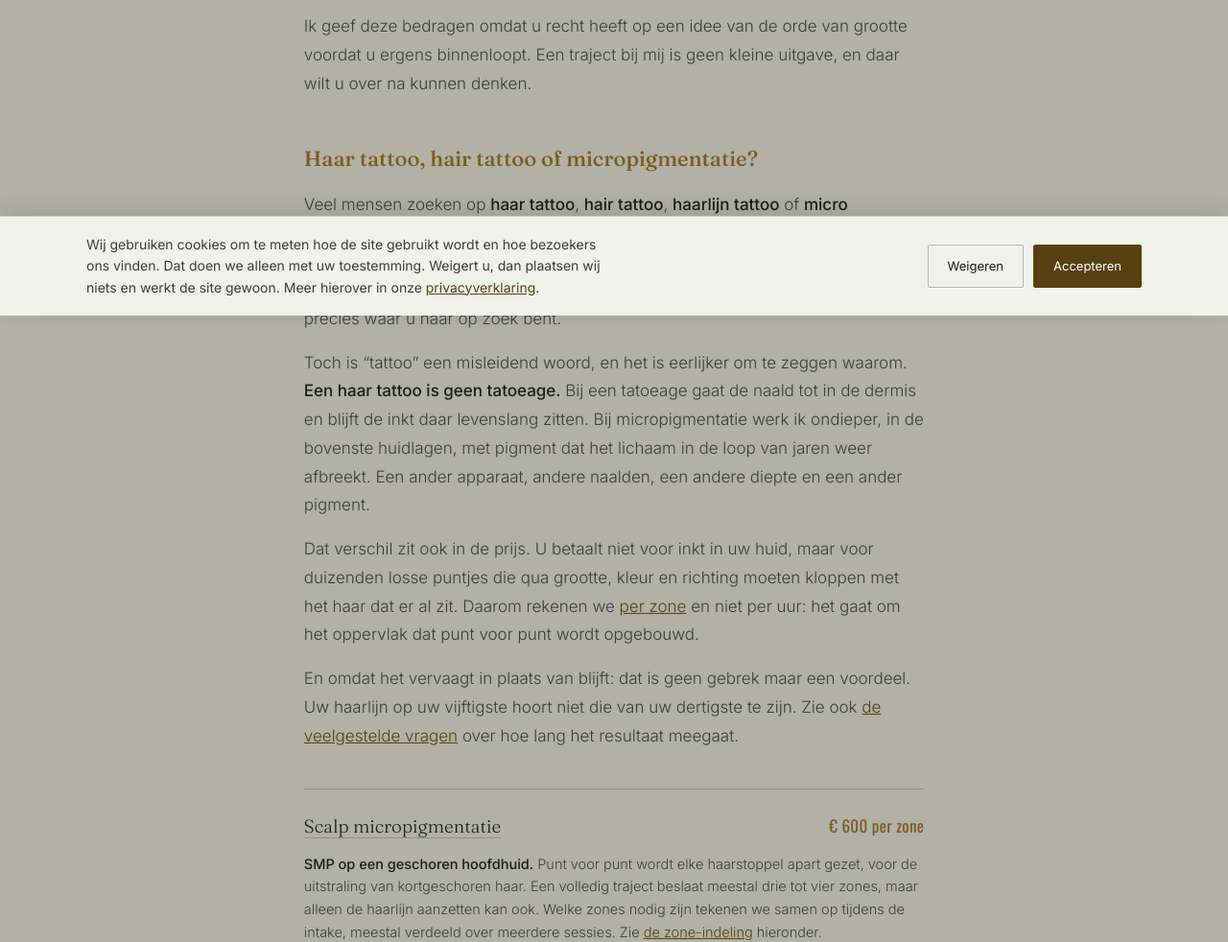
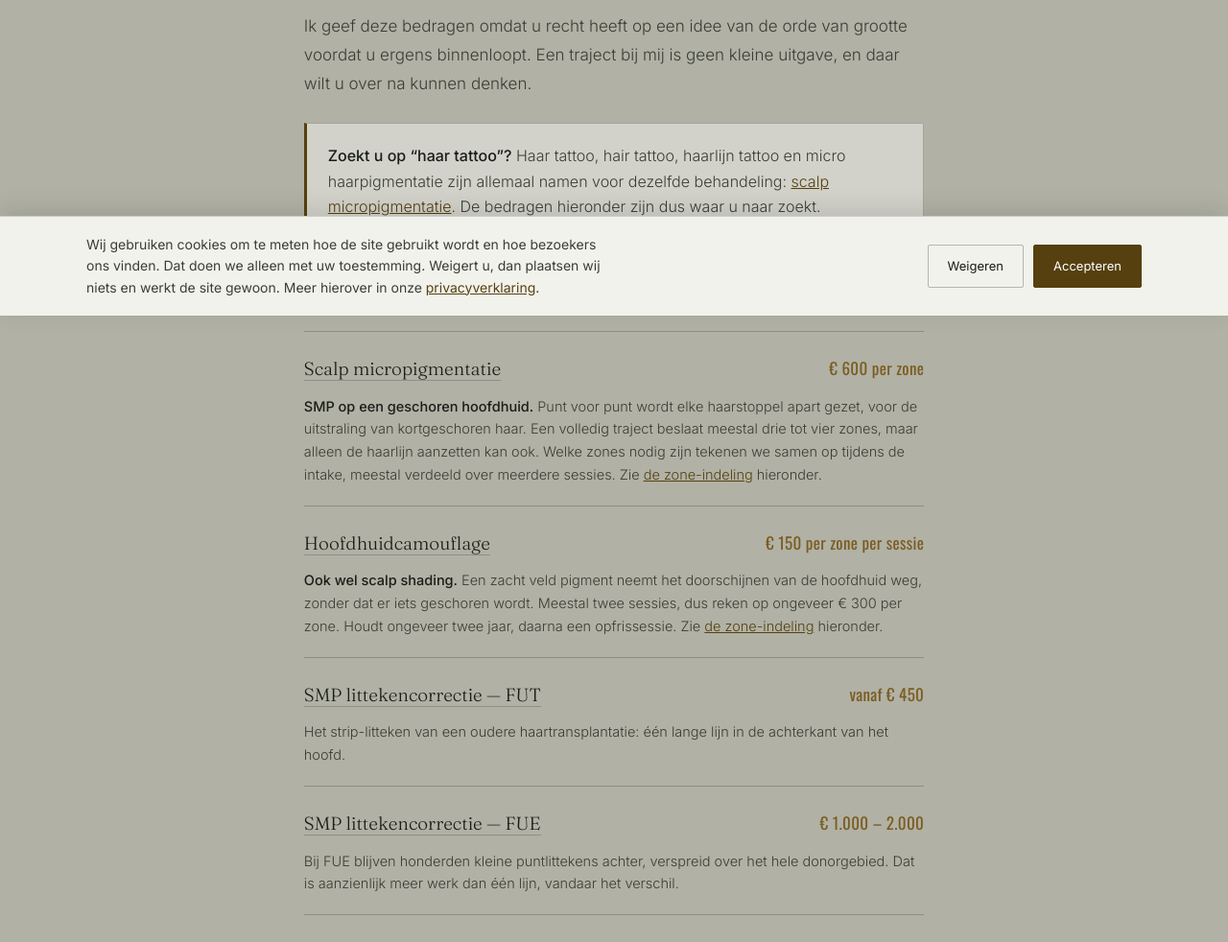
Before and after one commit to allendekoning-create/site-preview, a plain HTML site: page tarieven.html in a window 1280 px wide. Shown: the part 471-1453 px from the top of the page at 96% size. Drawn offline with nearby package versions, Linux system fonts and the light colour scheme.

Commit message:
Uitleg over de term haar tattoo naar de SMP-pagina, kader op tarieven
De tarievenpagina begon met vijf alinea's uitleg over SMP, boven alle
andere diensten. Dat hoort daar niet thuis en maakte de pagina zwaar.

- scalp-micropigmentatie.html: de volledige uitleg staat nu hier, onder
  een eigen kop met anker #haar-tattoo, direct na "Wat is scalp
  micropigmentatie precies?". Plus h2[id] scroll-margin-top, anders valt
  de kop achter de vaste header.
- tarieven.html: wat overblijft is een kader van vier regels op een
  lichtere achtergrond, dat de zoekwoorden vasthoudt en doorlinkt. Van
  ongeveer 340 naar 152 woorden boven de prijslijst.
- Diepte gecorrigeerd op aanwijzing van Allen: een tatoeage gaat tot
  diep in de dermis, tot in de reticulaire laag; micropigmentatie zit in
  de bovenste lagen van de dermis, de papillaire laag. Eerder stond er
  "bovenste huidlagen", wat als epidermis leest en dus onjuist is.

Co-Authored-By: Claude Opus 5 <noreply@anthropic.com>

```diff
--- a/tarieven.html
+++ b/tarieven.html
@@ -100,6 +100,11 @@
   /* De zone-indeling is voor beide hoofdhuidbehandelingen dezelfde, het bedrag
      per zone niet. Als doorlopende vetgedrukte zin las dat slecht: twee namen
      en twee bedragen door elkaar. Nu staat elk tarief onder zijn eigen kop. */
+  .kader{margin:26px 0 30px; padding:20px 22px 18px;
+         background:rgba(242,242,236,0.52); border:1px solid var(--line);
+         border-left:3px solid var(--gold);}
+  .kader p{margin:0; font-size:16px; line-height:1.65;}
+  .kader-noot{margin-top:10px !important; font-size:14.5px !important; color:var(--stone-dim);}
   .zone-prijs{display:grid; grid-template-columns:repeat(2,minmax(0,1fr)); gap:14px; margin:24px 0 22px;}
   .zone-prijs > div{padding:18px 20px 16px; background:rgba(242,242,236,0.42); border:1px solid var(--line);}
   .zone-prijs dt{
@@ -227,31 +232,15 @@
      voordat u ergens binnenloopt. Een traject bij mij is geen kleine uitgave, en daar
      wilt u over na kunnen denken.</p>
 
-  <h2 id="hoe-heet-het">Haar tattoo, hair tattoo of micropigmentatie?</h2>
-
-  <p>Veel mensen zoeken op <strong>haar tattoo</strong>, <strong>hair tattoo</strong>,
-     <strong>haarlijn tattoo</strong> of <strong>micro haarpigmentatie</strong>. Dat gaat
-     allemaal over dezelfde behandeling: de techniek die hier
-     <a href="scalp-micropigmentatie.html">scalp micropigmentatie</a> heet, afgekort SMP.
-     Zoekt u op &ldquo;haar tatoe&euml;ren kosten&rdquo;, dan bent u op de goede pagina
-     beland &mdash; de tarieven hieronder zijn precies waar u naar op zoek bent.</p>
-
-  <p>Toch is &ldquo;tattoo&rdquo; een misleidend woord, en het is eerlijker om te zeggen
-     waarom. <strong>Een haar tattoo is geen tatoeage.</strong> Bij een tatoeage gaat de
-     naald tot in de dermis en blijft de inkt daar levenslang zitten. Bij micropigmentatie
-     werk ik ondieper, in de bovenste huidlagen, met pigment dat het lichaam in de loop
-     van jaren weer afbreekt. Een ander apparaat, andere naalden, een andere diepte en een
-     ander pigment.</p>
-
-  <p>Dat verschil zit ook in de prijs. U betaalt niet voor inkt in uw huid, maar voor
-     duizenden losse puntjes die qua grootte, kleur en richting moeten kloppen met het haar
-     dat er al zit. Daarom rekenen we <a href="#zones">per zone</a> en niet per uur: het
-     gaat om het oppervlak dat punt voor punt wordt opgebouwd.</p>
-
-  <p>En omdat het vervaagt in plaats van blijft: dat is geen gebrek maar een voordeel.
-     Uw haarlijn op uw vijftigste hoort niet die van uw dertigste te zijn. Zie ook
-     <a href="veelgestelde-vragen.html">de veelgestelde vragen</a> over hoe lang het
-     resultaat meegaat.</p>
+  <aside class="kader">
+    <p><strong>Zoekt u op &ldquo;haar tattoo&rdquo;?</strong> Haar tattoo, hair tattoo,
+       haarlijn tattoo en micro haarpigmentatie zijn allemaal namen voor dezelfde
+       behandeling: <a href="scalp-micropigmentatie.html">scalp micropigmentatie</a>.
+       De bedragen hieronder zijn dus waar u naar zoekt.</p>
+    <p class="kader-noot">Het is trouwens geen tatoeage &mdash; ondieper gezet, ander
+       pigment, en het vervaagt in jaren in plaats van levenslang te blijven.
+       <a href="scalp-micropigmentatie.html#haar-tattoo">Waarom dat zo is &rsaquo;</a></p>
+  </aside>
 
   <div class="tarieven">
 
```
Also changed, not shown: blog-wat-kost-een-haar-tattoo.html (+1 -1 lines), scalp-micropigmentatie.html (+26 -0 lines).
